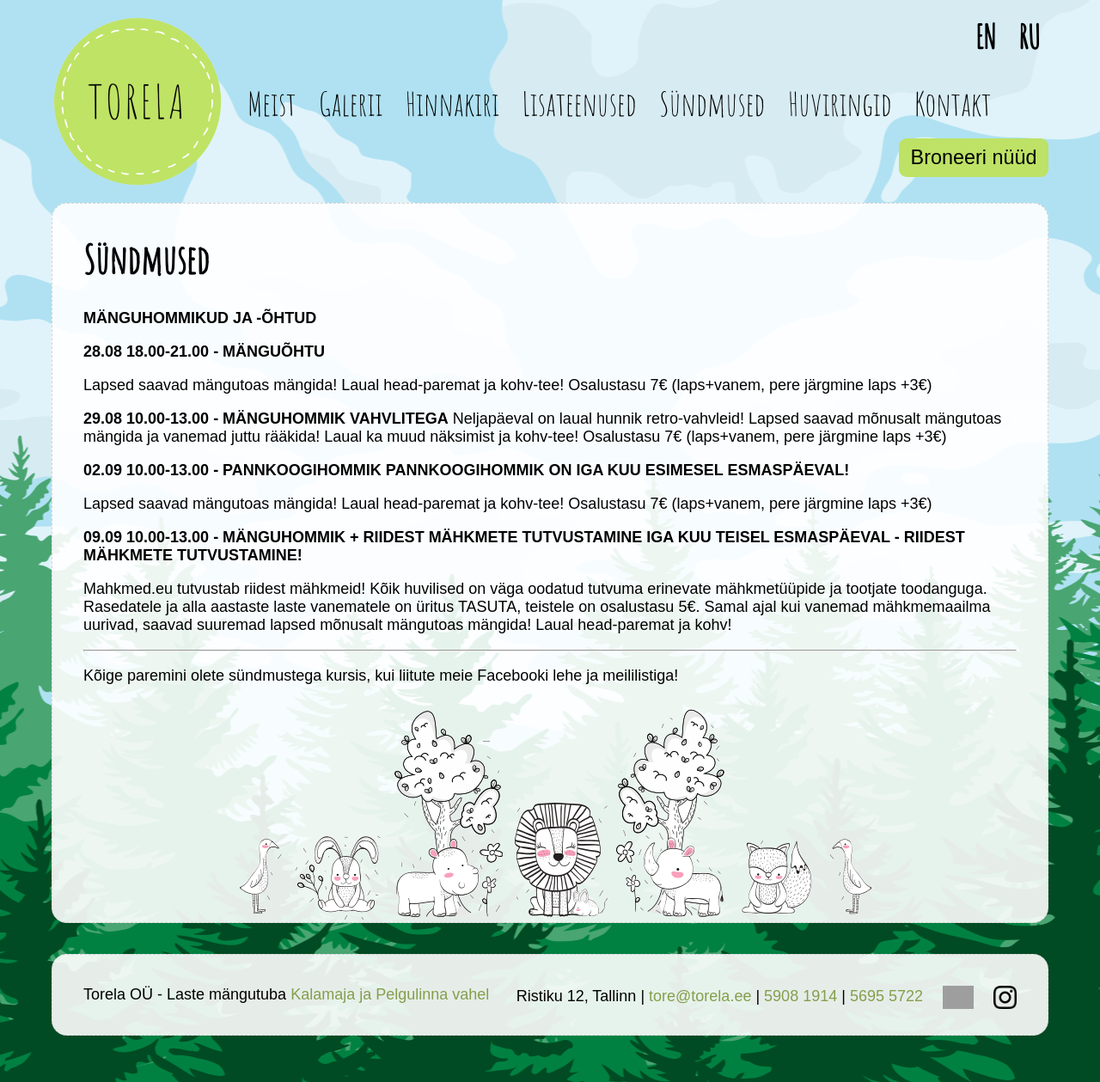
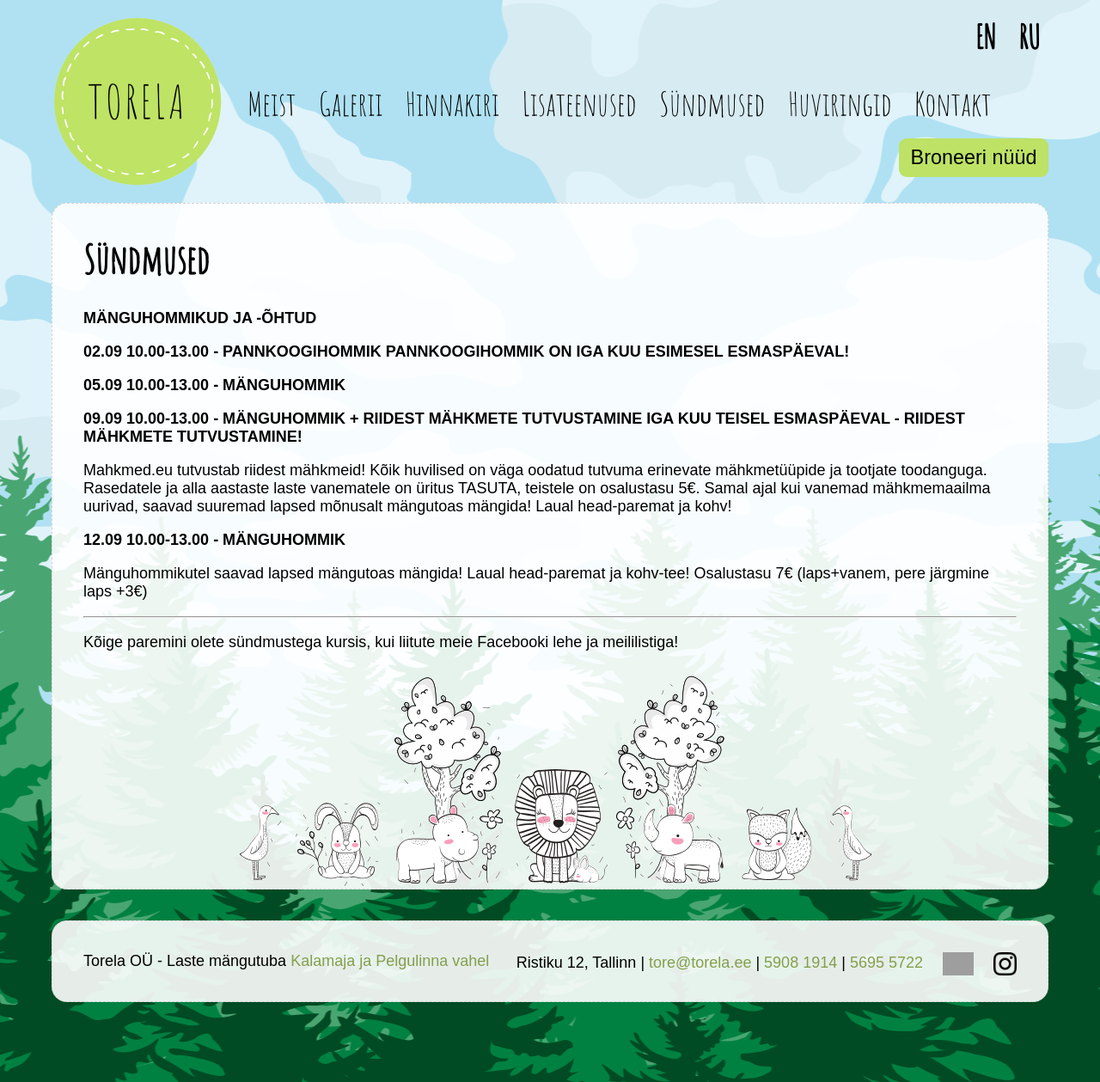
Before and after one commit to mypsik/torela, a Jekyll site: the page built from syndmused/index.md, in a window 1280 px wide. Shown: the whole page at 86% size. Built offline with Jekyll 4.4.1, drawn with Linux system fonts in a browser that asks for light colours; grey boxes are pictures that could not be loaded.

Commit message:
Update index.md

```diff
--- a/syndmused/index.md
+++ b/syndmused/index.md
@@ -9,28 +9,21 @@ ru: /ru/events/
 
 **MÄNGUHOMMIKUD JA -ÕHTUD**
 
-**28.08 18.00-21.00 - MÄNGUÕHTU**
-
-Lapsed saavad mängutoas mängida! Laual head-paremat ja kohv-tee!
-Osalustasu 7€ (laps+vanem, pere järgmine laps +3€)
-
-**29.08 10.00-13.00 - MÄNGUHOMMIK VAHVLITEGA**
-Neljapäeval on laual hunnik retro-vahvleid!
-Lapsed saavad mõnusalt mängutoas mängida ja vanemad juttu rääkida! Laual ka muud näksimist ja kohv-tee!
-Osalustasu 7€ (laps+vanem, pere järgmine laps +3€)
-
 **02.09 10.00-13.00 - PANNKOOGIHOMMIK**
 **PANNKOOGIHOMMIK ON IGA KUU ESIMESEL ESMASPÄEVAL!**
 
-Lapsed saavad mängutoas mängida! Laual head-paremat ja kohv-tee!
-Osalustasu 7€ (laps+vanem, pere järgmine laps +3€)
-
+**05.09 10.00-13.00 - MÄNGUHOMMIK**
 
 **09.09 10.00-13.00 - MÄNGUHOMMIK + RIIDEST MÄHKMETE TUTVUSTAMINE**
 **IGA KUU TEISEL ESMASPÄEVAL - RIIDEST MÄHKMETE TUTVUSTAMINE!**
 
 Mahkmed.eu tutvustab riidest mähkmeid! Kõik huvilised on väga oodatud tutvuma erinevate mähkmetüüpide ja tootjate toodanguga. Rasedatele ja alla aastaste laste vanematele on üritus TASUTA, teistele on osalustasu 5€. Samal ajal kui vanemad mähkmemaailma uurivad, saavad suuremad lapsed mõnusalt mängutoas mängida! Laual head-paremat ja kohv!
 
+**12.09 10.00-13.00 - MÄNGUHOMMIK**
+
+Mänguhommikutel saavad lapsed mängutoas mängida! Laual head-paremat ja kohv-tee!
+Osalustasu 7€ (laps+vanem, pere järgmine laps +3€)
+
 ***
 
 Kõige paremini olete sündmustega kursis, kui liitute meie Facebooki lehe ja meililistiga!
```
